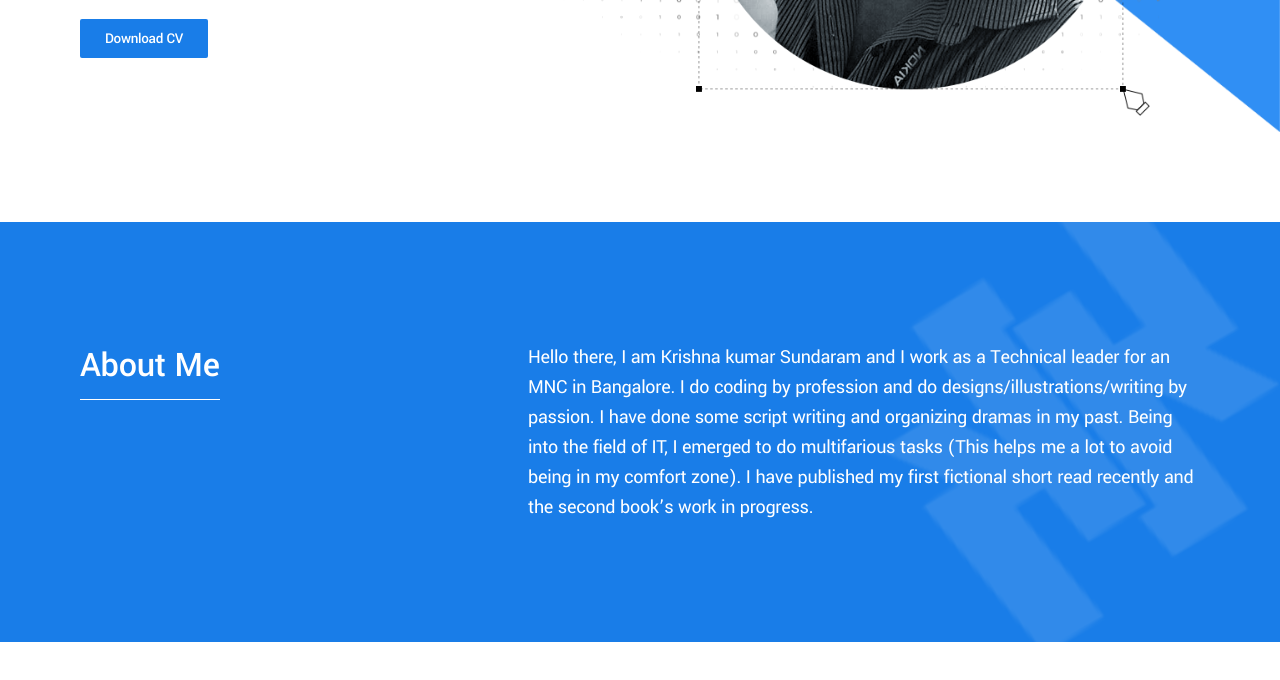
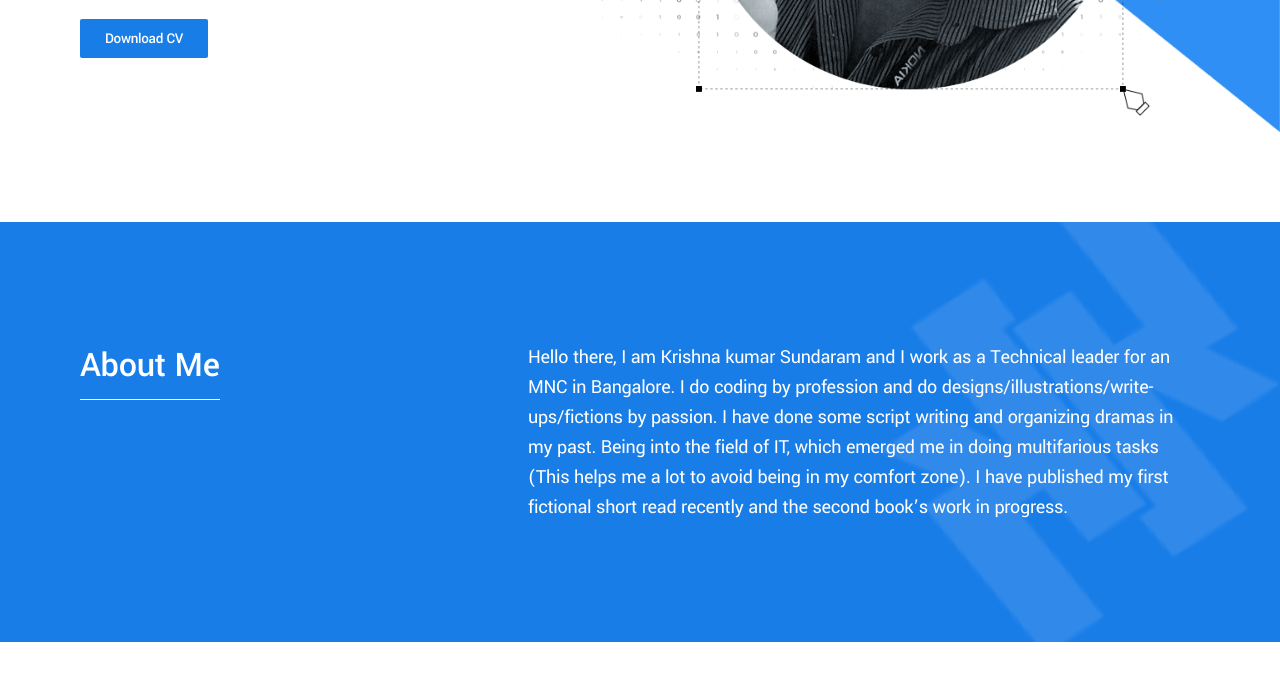
Before and after one commit to savitor/kks.github.io, a plain HTML site: page index.html in a window 1280 px wide. Shown: the part 488-1168 px from the top of the page. Drawn offline with Linux system fonts and the light colour scheme.

Commit message:
Update index.html
Fixes done

```diff
--- a/index.html
+++ b/index.html
@@ -53,7 +53,12 @@
 			 	 <span>About Me</span>
 			 </div>
 			 <div class="cls-rt-tg to-animate"  data-delay="200" data-animate="fadeInUp animated">
-			 	 <p>Hello there, I am Krishna kumar Sundaram and I work as a Technical leader for an MNC in Bangalore. I do coding by profession and do designs/illustrations/writing by passion. I have done some script writing and organizing dramas in my past. Being into the field of IT, I emerged to do multifarious tasks (This helps me a lot to avoid being in my comfort zone). I have published my first fictional short read recently and the second book’s work in progress.</p>
+			 	 <p>Hello there, I am Krishna kumar Sundaram and I work as a Technical leader for an MNC in Bangalore.
+					 I do coding by profession and do designs/illustrations/write-ups/fictions by passion.
+					 I have done some script writing and organizing dramas in my past.
+					 Being into the field of IT, which emerged me in doing multifarious tasks
+					 (This helps me a lot to avoid being in my comfort zone).
+					 I have published my first fictional short read recently and the second book’s work in progress.</p>
 			 </div>
 		</div>
 	</section>
@@ -71,7 +76,7 @@
 			   	<ul class="writer-rt">
 			   		<li class="to-animate" data-delay="100" data-animate="fadeInUp animated">
 			   			<a href="https://krishnaksundaram.blogspot.com/2021/06/stay-safe-stay-healthy-and-think-healthy.html" target="_blank">
-			   			<div class="coverimage"><img src="images/timemachine.jpg" alt="Time Machine" /></div>
+			   			<div class="coverimage"><img src="images/timemachine.jpg" alt="SS#2 Time Machine" /></div>
 			   			<div class="bloglinks"><span class="title">The Time Machine</span><span>“NORA, optimize the quantum Zeno core and change the adaptor design to level three omega”</span>
 			   			</div>
 			   			</a>
```
